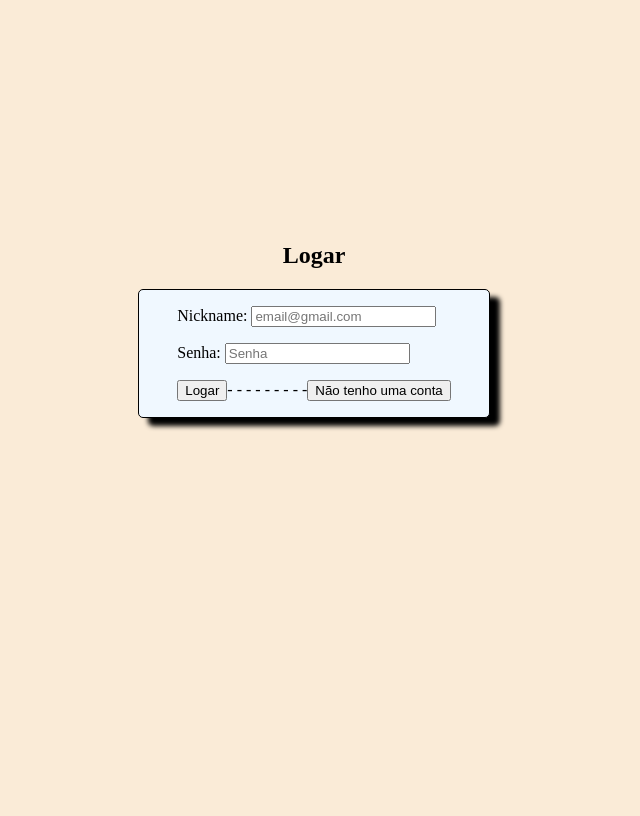
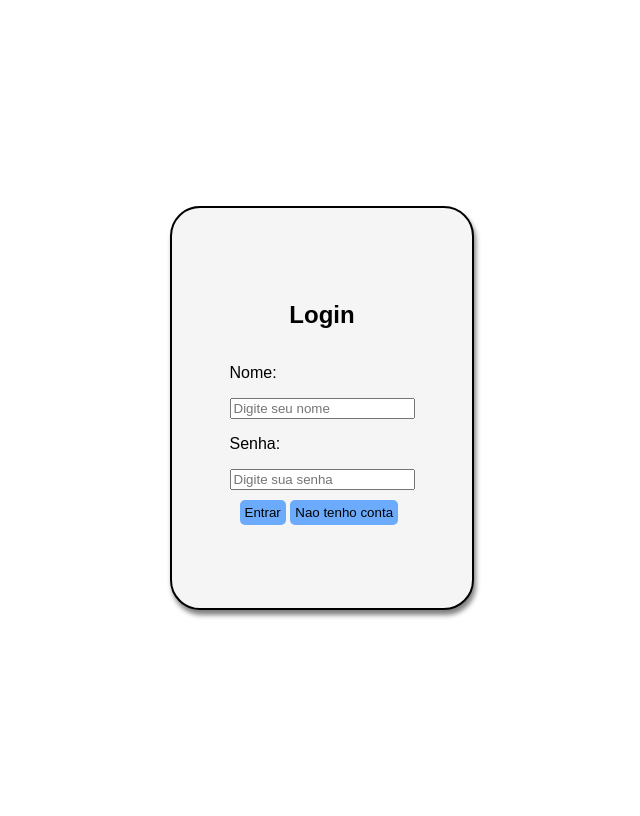
Before and after one commit to Miguel00Roza/Blog, a Django app: page /login/ in a window 1280 px wide. Shown: the whole page, without its empty margins (326-966 px from the left). Before the commit the page ends 430 px from the top, so only its background shows below. Run offline with Django 5.2, Linux system fonts and the light colour scheme.

Commit message:
implantação de melhoria no desing, e melhoria no login e register, update readme

```diff
--- a/blog/static/blog/index.css
+++ b/blog/static/blog/style.css
@@ -67,3 +67,7 @@ input {
     margin: 3px;
     padding: 1px;
 }
+.footer {
+    border-top: solid 2px;
+    text-align: center;
+}
--- a/blog/templates/login.html
+++ b/blog/templates/login.html
@@ -3,56 +3,67 @@
 <head>
     <meta charset="UTF-8">
     <meta name="viewport" content="width=device-width, initial-scale=1.0">
-    <title>Blog-Login</title>
+    <title>Blog</title>
 </head>
 <style>
     body {
-        background-color: antiquewhite;
+        font-family: Arial, Helvetica, sans-serif;
     }
     .container {
         width: 100vw;
-        height: 80vh;
+        height: 100vh;
         display: flex;
         justify-content: center;
         align-items: center;
-        flex-direction: column;
     }
     .box {
-        border: solid 1px;
-        width: 350px;
-        height: auto;
+        width: 300px;
+        height: 400px;
         display: flex;
+        flex-direction: column;
         justify-content: center;
         align-items: center;
-        flex-direction: column;
-        box-shadow: 10px 8px 5px;
+        border: solid 2px;
+        border-radius: 30px;
+        box-shadow: 2px 5px 5px gray;
+        background-color: whitesmoke;
+    }
+    .buttons {
+        padding: 10px;
+        justify-content: space-between;
+        width: 100%;
+    }
+    .buttons button {
         border-radius: 5px;
-        background-color: aliceblue;
+        border: none;
+        background-color: rgba(46, 137, 255, 0.685);
+        padding: 5px;
+    }
+    .buttons button:hover {
+        cursor: pointer;
+        background-color: rgb(46, 137, 255);
     }
 </style>
-<body style="margin: 0;">
-    <header>
-
-    </header>
-    <main>
-        <section class="container">
-
-            <h2>Logar</h2>
-            <div class="box">
+<body>
+    <div class="container">
+        <div class="box">
+            <h2>Login</h2>
             <form method="post">
                 {% csrf_token %}
                 <p>
-                    <label for="usuario">Nickname:</label>
-                    <input type="text" id="usuario" placeholder="email@gmail.com" name="usuario">
+                <label for="name">Nome:</label>
                 </p>
+                <input type="text" id="name" placeholder="Digite seu nome" name="usuario">
                 <p>
-                    <label for="senha">Senha:</label>
-                    <input type="password" id="senha" placeholder="Senha" required name="senha">
+                <label for="senha">Senha:</label>
                 </p>
-                <p><button type="submit">Logar</button>- - - - - - - - -<a href="{% url 'register' %}"><button type="button">Não tenho uma conta</button></a></p>
+                <input type="password" placeholder="Digite sua senha" id="senha" name="senha">
+                <div class="buttons">
+                <button type="submit">Entrar</button>
+                <a href="{% url 'register'%}"><button type="button">Nao tenho conta</button></a>
+                </div>
             </form>
-            </div>
-        </section>
-    </main>
+        </div>
+    </div>
 </body>
 </html>
```
Also changed, not shown: blog/templates/index.html (+6 -2 lines), blog/templates/register.html (+32 -21 lines), README.md, imagemblogNew.png (added).
